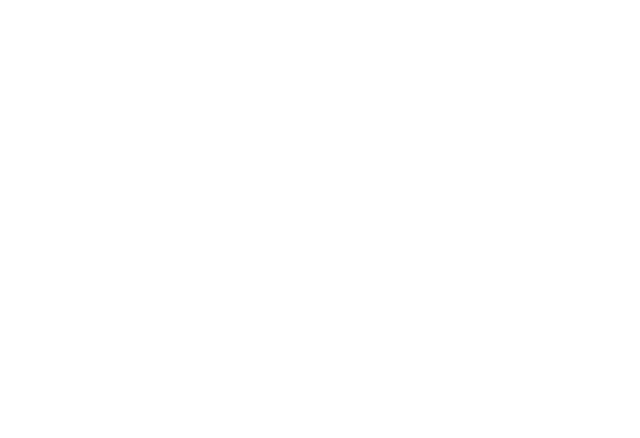
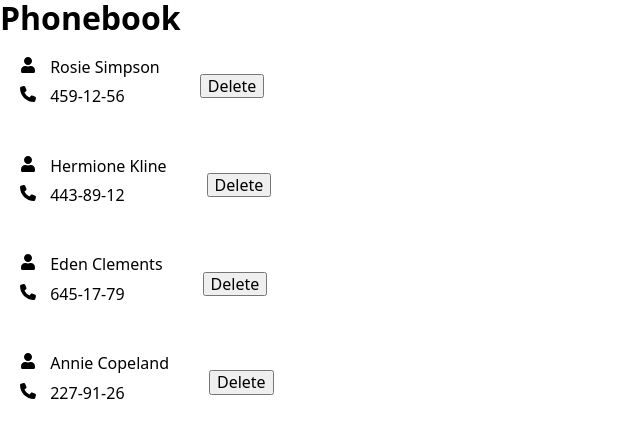
Before and after one commit to Andrey389/goit-react-hw-03, a React (Vite) app: page / in a window 1280 px wide. Shown: the top 438 px of the page, without its empty margins (0-640 px from the left). Built offline with nearby package versions, Linux system fonts and the light colour scheme.

Commit message:
add ContactList and Contact

```diff
--- a/package.json
+++ b/package.json
@@ -10,8 +10,10 @@
     "preview": "vite preview"
   },
   "dependencies": {
+    "modern-normalize": "^2.0.0",
     "react": "^18.2.0",
-    "react-dom": "^18.2.0"
+    "react-dom": "^18.2.0",
+    "react-icons": "^5.2.1"
   },
   "devDependencies": {
     "@types/react": "^18.2.66",
--- a/src/components/App/App.jsx
+++ b/src/components/App/App.jsx
@@ -1 +1,11 @@
-export default function App() {}
+import UserData from '../UserData.json';
+import ContactList from '../ContactList/ContactList';
+
+export default function App() {
+  return (
+    <>
+      <h1>Phonebook</h1>
+      <ContactList items={UserData} />
+    </>
+  );
+}
--- a/src/components/Contact/Contact.jsx
+++ b/src/components/Contact/Contact.jsx
@@ -0,0 +1,19 @@
+import css from './Contact.module.css';
+import { FaUser } from 'react-icons/fa';
+import { FaPhone } from 'react-icons/fa6';
+
+export default function Contact({ item: { name, number } }) {
+  return (
+    <>
+      <div className={css.container}>
+        <p className={css.text}>
+          <FaUser className={css.icons} /> {name}
+        </p>
+        <p className={css.text}>
+          <FaPhone className={css.icons} /> {number}
+        </p>
+      </div>
+      <button>Delete</button>
+    </>
+  );
+}
--- /dev/null
+++ b/src/components/Contact/Contact.module.css
@@ -0,0 +1,10 @@
+.container {
+  margin: 20px;
+}
+
+.text {
+  margin-bottom: 10px;
+}
+.icons {
+  margin-right: 10px;
+}
--- a/src/components/ContactList/ContactList.jsx
+++ b/src/components/ContactList/ContactList.jsx
@@ -0,0 +1,14 @@
+import Contact from '../Contact/Contact';
+import css from './ContactList.module.css';
+
+export default function ContactList({ items }) {
+  return (
+    <ul>
+      {items.map(item => (
+        <li key={item.id} className={css.container}>
+          <Contact item={item} />
+        </li>
+      ))}
+    </ul>
+  );
+}
--- /dev/null
+++ b/src/components/ContactList/ContactList.module.css
@@ -0,0 +1,5 @@
+.container {
+  display: flex;
+  align-items: center;
+  gap: 20px;
+}
--- /dev/null
+++ b/src/components/UserData.json
@@ -0,0 +1,6 @@
+[
+  { "id": "id-1", "name": "Rosie Simpson", "number": "459-12-56" },
+  { "id": "id-2", "name": "Hermione Kline", "number": "443-89-12" },
+  { "id": "id-3", "name": "Eden Clements", "number": "645-17-79" },
+  { "id": "id-4", "name": "Annie Copeland", "number": "227-91-26" }
+]
--- /dev/null
+++ b/src/index.css
@@ -0,0 +1,29 @@
+h1,
+h2,
+h3,
+h4,
+h5,
+h6,
+p {
+  margin-top: 0;
+  margin-bottom: 0;
+}
+ul,
+ol {
+  margin-top: 0;
+  margin-bottom: 0;
+  padding-left: 0;
+}
+img {
+  display: block;
+}
+.list {
+  list-style-type: none;
+}
+.link {
+  text-decoration: none;
+}
+
+ul {
+  list-style: none;
+}
--- a/src/main.jsx
+++ b/src/main.jsx
@@ -1,6 +1,8 @@
 import React from 'react';
 import ReactDOM from 'react-dom/client';
+import 'modern-normalize';
 import App from './components/App/App';
+import './index.css';
 
 ReactDOM.createRoot(document.getElementById('root')).render(
   <React.StrictMode>
```
Also changed, not shown: 1 other file (tests, documents, lock files or other folders).
